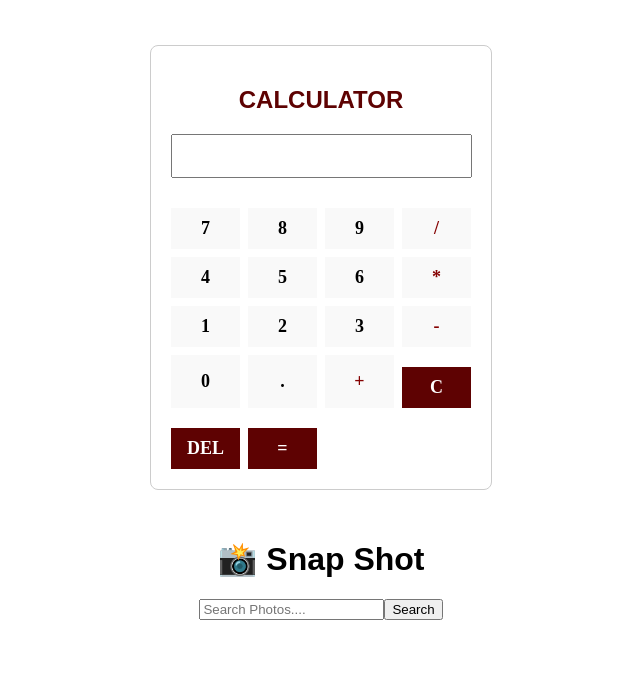
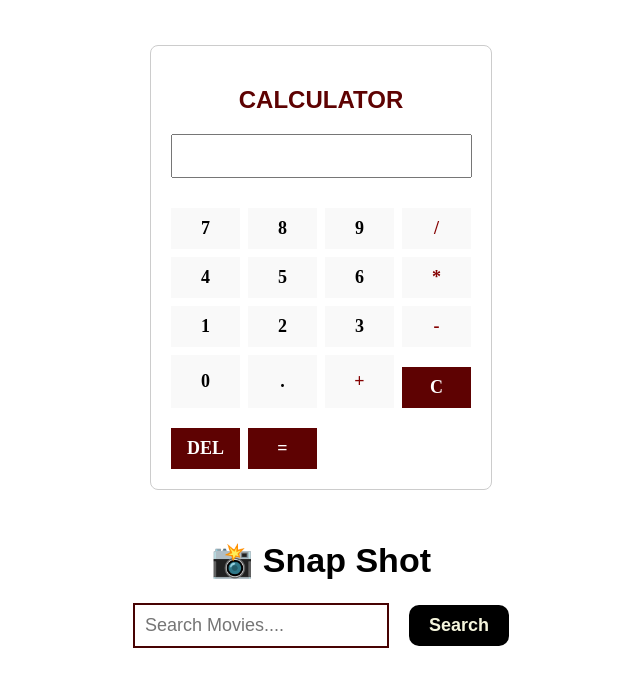
Before and after one commit to vonnue-assin/drag-drop-app, a React (Create React App) app: page / in a window 1280 px wide. Shown: the part 2077-2763 px from the top of the page, without its empty margins (319-959 px from the left). Built offline with nearby package versions, Linux system fonts and the light colour scheme.

Commit message:
feat: implemented new functionalities

```diff
--- a/src/components/PhotoCard/index.tsx
+++ b/src/components/PhotoCard/index.tsx
@@ -1,5 +1,7 @@
 import { POSTER_BASE_URL } from "../../constants/photos";
 import { NowShowingTVShow } from "../../types/Photos";
+
+import "./styles.css";
 
 type Props = {
   photo: NowShowingTVShow;
@@ -9,13 +11,13 @@ const PhotoCard = ({ photo }: Props) => {
   return (
     <div className="photo-card">
       <img
-        className="tvshow-image"
+        className="movie-image"
         src={`${POSTER_BASE_URL}${photo.poster_path}`}
         alt={`${photo.title || photo.name} poster`}
       />
 
-      <h4>{photo.title || photo.name}</h4>
-      <p>⭐ {photo.vote_average}</p>
+      <h4 className="title">{photo.title || photo.name}</h4>
+      <p className="vote">⭐ {photo.vote_average}</p>
     </div>
   );
 };
--- /dev/null
+++ b/src/components/PhotoCard/styles.css
@@ -0,0 +1,30 @@
+.photo-card {
+  flex-shrink: 0;
+  width: 300px;
+  scroll-snap-align: start;
+  background-color: black;
+  border-radius: 10px;
+  box-shadow: 0 4px 8px rgba(0, 0, 0, 0.1);
+  padding: 15px;
+  box-sizing: border-box;
+}
+
+.movie-image {
+  width: 104%;
+  height: 100%;
+  display: block;
+  border-radius: 8px;
+}
+
+.photo-grid {
+  display: flex;
+  flex-direction: row;
+  justify-content: center;
+  align-items: center;
+  gap: 20px;
+}
+
+.title,
+.vote {
+  color: #fff;
+}
--- a/src/components/PhotoGrid/index.tsx
+++ b/src/components/PhotoGrid/index.tsx
@@ -1,5 +1,7 @@
 import { NowShowingTVShow } from "../../types/Photos";
 import PhotoCard from "../PhotoCard";
+
+import "./styles.css";
 
 type Props = {
   photos: NowShowingTVShow[];
@@ -7,10 +9,12 @@ type Props = {
 
 const PhotoGrid = ({ photos }: Props) => {
   return (
-    <div className="photo-grid">
-      {photos.map((photo) => (
-        <PhotoCard key={photo.id} photo={photo} />
-      ))}
+    <div className="photo-container">
+      <div className="photo-grid">
+        {photos.map((photo) => (
+          <PhotoCard key={photo.id} photo={photo} />
+        ))}
+      </div>
     </div>
   );
 };
--- /dev/null
+++ b/src/components/PhotoGrid/styles.css
@@ -0,0 +1,30 @@
+.photo-container {
+  max-width: 500px;
+  margin-left: auto;
+  margin-right: auto;
+}
+
+.photo-container {
+  max-width: 1100px;
+  margin: 0 auto;
+  height: 50vh;
+  overflow-y: auto;
+  overflow-x: hidden;
+  padding: 30px;
+  box-sizing: border-box;
+}
+
+.photo-container {
+  max-width: 100%;
+  margin: 0 auto;
+
+  overflow-x: auto;
+  overflow-y: hidden;
+
+  box-sizing: border-box;
+}
+
+.photo-card {
+  flex: 0 0 auto;
+  width: 200px;
+}
--- a/src/components/SearchBar/index.tsx
+++ b/src/components/SearchBar/index.tsx
@@ -1,4 +1,6 @@
 import { useState } from "react";
+
+import "./styles.css";
 
 type Props = {
   onSearch: (query: string) => void;
@@ -16,11 +18,14 @@ const SearchBar = ({ onSearch }: Props) => {
     <form className="search-bar" onSubmit={handleSubmit}>
       <input
         type="text"
-        placeholder="Search Photos...."
+        placeholder="Search Movies...."
         value={term}
         onChange={(e) => setTerm(e.target.value)}
+        className="search-icon"
       />
-      <button type="submit">Search</button>
+      <button type="submit" className="search">
+        Search
+      </button>
     </form>
   );
 };
--- /dev/null
+++ b/src/components/SearchBar/styles.css
@@ -0,0 +1,24 @@
+.search-icon {
+  border: 2px solid rgb(71, 2, 2);
+  padding: 10px;
+  font-size: 18px;
+}
+
+.search {
+  border: none;
+  background-color: black;
+  color: beige;
+  font-weight: bold;
+  font-size: 18px;
+  padding: 10px 20px;
+  border-radius: 10px;
+  cursor: pointer;
+}
+
+.search-bar {
+  display: flex;
+  flex-direction: row;
+  gap: 20px;
+  justify-content: center;
+  align-items: center;
+}
--- a/src/components/SnapShot/index.tsx
+++ b/src/components/SnapShot/index.tsx
@@ -3,6 +3,8 @@ import { useState } from "react";
 import { NowShowingTVShow } from "../../types/Photos";
 import PhotoGrid from "../PhotoGrid";
 import SearchBar from "../SearchBar";
+
+import "./styles.css";
 
 const ACCESS_KEY =
   "eyJhbGciOiJIUzI1NiJ9.eyJhdWQiOiI3NGJjZDM5YmMzZWVjYWRkNmI2YmYwZjlhNjVkOGFjYSIsIm5iZiI6MTc1NDMwMTM4OC4zMTQsInN1YiI6IjY4OTA4M2NjOGM4ZDJhMTJkNWRlNmViYyIsInNjb3BlcyI6WyJhcGlfcmVhZCJdLCJ2ZXJzaW9uIjoxfQ.OuyXVE42TiqMJMD77oXoC1dtw-k7LxgcyZ7JLwhYmOs";
@@ -27,7 +29,7 @@ const SnapShot = () => {
 
   return (
     <div className="container">
-      <h1>📸 Snap Shot</h1>
+      <h1 className="snap">📸 Snap Shot</h1>
       <SearchBar onSearch={searchPhotos} />
       <PhotoGrid photos={photos} />
     </div>
--- /dev/null
+++ b/src/components/SnapShot/styles.css
@@ -0,0 +1,5 @@
+.snap {
+  font-family: sans-serif;
+  margin-top: 50px;
+  font-size: 34px;
+}
```
